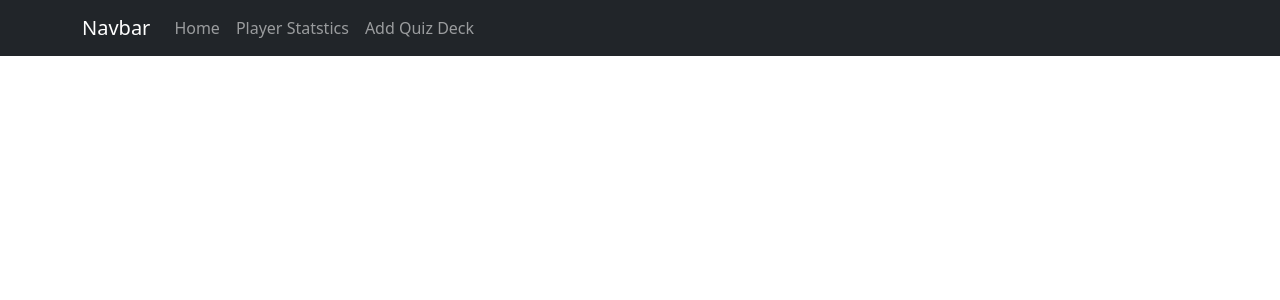
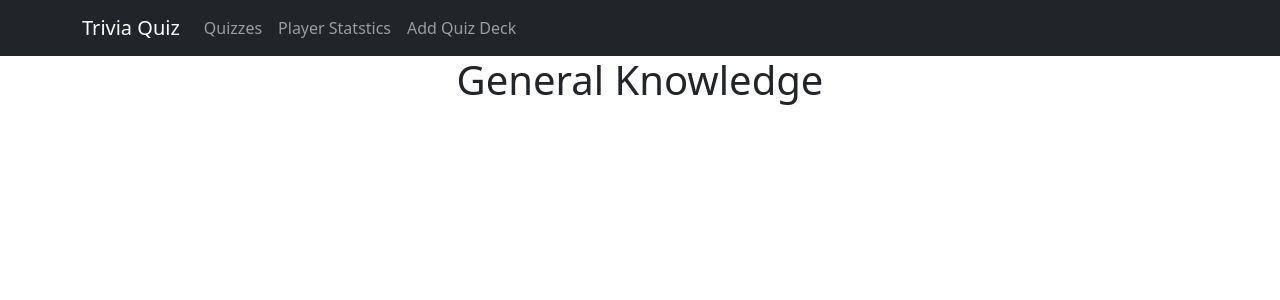
Before and after one commit to natashazywczyk/ProfessionalITProject, a React (Create React App) app: page /generalknowledge in a window 1280 px wide. Shown: the top 300 px of the page. Built offline with nearby package versions, Linux system fonts and the light colour scheme.

Commit message:
added navigation to general knwoledge page

```diff
--- a/src/App.js
+++ b/src/App.js
@@ -5,6 +5,7 @@ import Navigation from './components/Navigation';
 import HomePage from './components/HomePage';
 import CustomQuiz from './components/CustomQuiz';
 import PlayerStats from './components/PlayerStats';
+import GeneralKnowledge from './components/GeneralKnowledge';
 
 function App() {
   return (
@@ -14,6 +15,7 @@ function App() {
         <Routes>
           {/*Different visitable routes*/}
           <Route path = "/" element = {<HomePage />} />
+          <Route path = "/generalknowledge" element = {<GeneralKnowledge />} />
           <Route path = "/playerstats" element = {<PlayerStats />} />
           <Route path = "/customquiz" element = {<CustomQuiz />} />
           </Routes>
--- a/src/components/GeneralKnowledge.js
+++ b/src/components/GeneralKnowledge.js
@@ -0,0 +1,10 @@
+const GeneralKnowledge = () => {
+    return (
+        <div>
+        {/* Insert GK quiz content, providing questions and multiple choice answers*/}
+            <h1>General Knowledge</h1>
+        </div>
+    );
+}
+
+export default GeneralKnowledge;
--- a/src/components/Navigation.js
+++ b/src/components/Navigation.js
@@ -9,10 +9,10 @@ const Navigation = () =>
         //Updates URL depending on what link the user clicks
         <Navbar bg="dark" data-bs-theme="dark">
             <Container>
-                <Navbar.Brand href="/">Navbar</Navbar.Brand>
+                <Navbar.Brand href="/">Trivia Quiz</Navbar.Brand>
                 <Nav className="me-auto">
                     {/*Different links*/}
-                    <Nav.Link href="/">Home</Nav.Link>
+                    <Nav.Link href="/generalknowledge">Quizzes</Nav.Link>
                     <Nav.Link href="/playerstats">Player Statstics</Nav.Link>
                     <Nav.Link href="/customquiz">Add Quiz Deck</Nav.Link>
                 </Nav>
```
